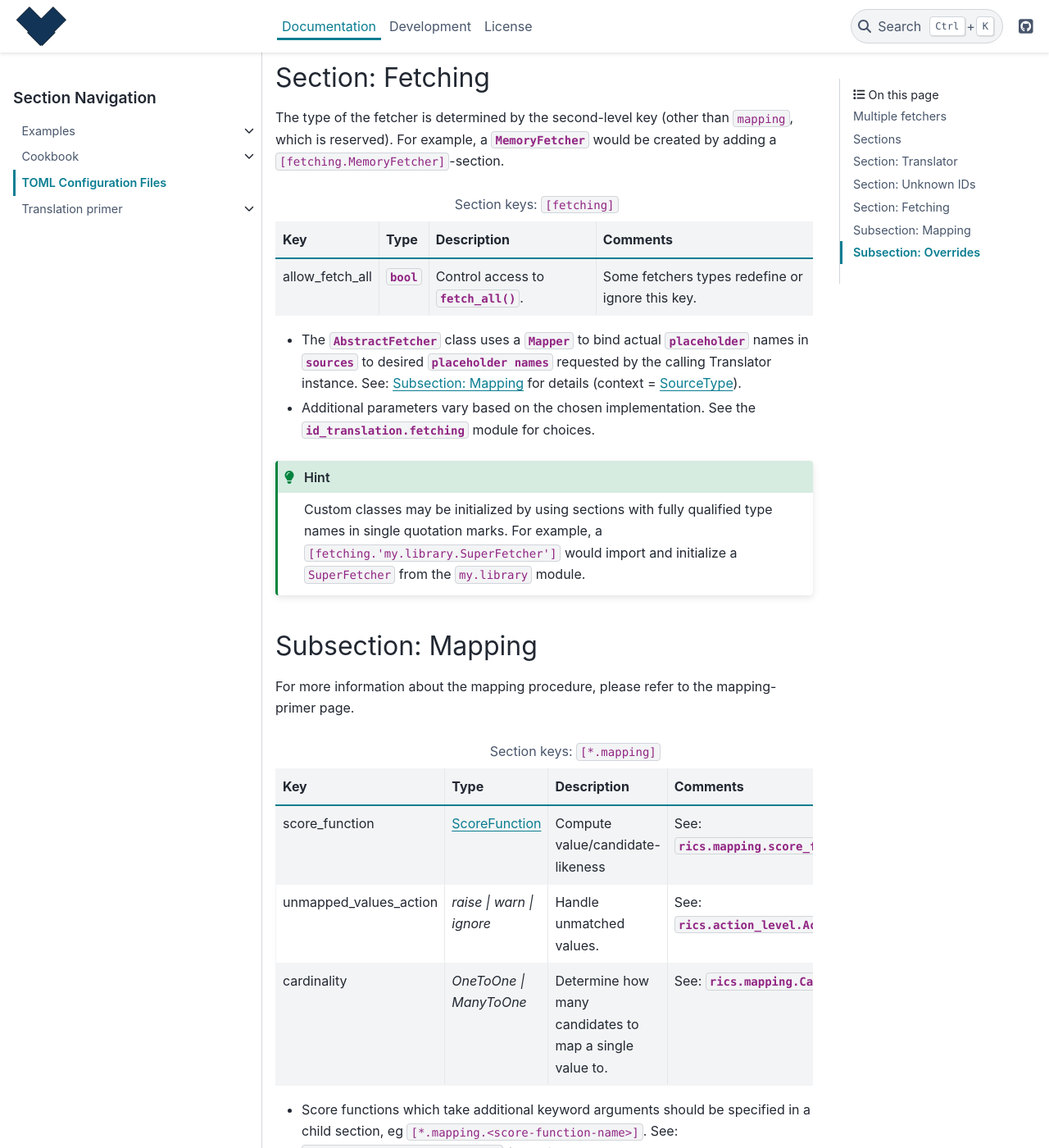
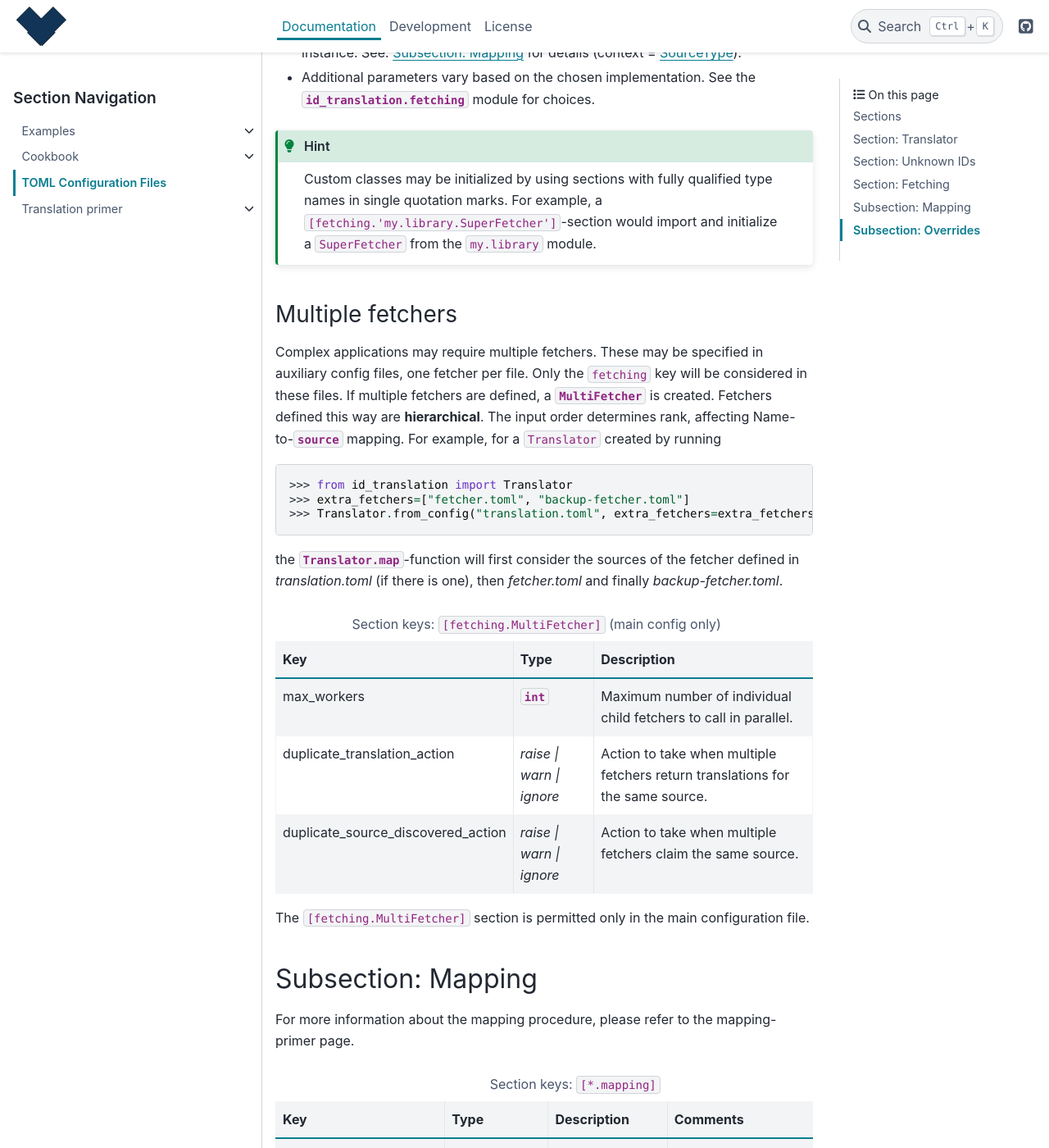
Before and after one commit to rsundqvist/id-translation, a Sphinx documentation site: the page built from docs/documentation/translator-config.rst, in a window 1280 px wide and 1400 px high, scrolled down 1753 px. Shown: the whole window at 82% size. Built offline with Sphinx 7.4.7 and the PyData theme 0.15.4, drawn with Linux system fonts in a browser that asks for light colours; pages that are not in the unit, such as notebooks, are missing from menus; comment, search, counter and statistics services are not loaded; some of the changed text lies outside the part shown.

Commit message:
Allow configuring MultiFetcher from main TOML configuration file
Also: Fix MultiFetcher action level type hints

```diff
--- a/docs/documentation/translator-config.rst
+++ b/docs/documentation/translator-config.rst
@@ -99,8 +84,42 @@
 .. hint::
 
    Custom classes may be initialized by using sections with fully qualified type names in single quotation marks. For
-   example, a ``[fetching.'my.library.SuperFetcher']`` would import and initialize a ``SuperFetcher`` from the
+   example, a ``[fetching.'my.library.SuperFetcher']``-section would import and initialize a ``SuperFetcher`` from the
    ``my.library`` module.
+
+
+Multiple fetchers
+~~~~~~~~~~~~~~~~~
+Complex applications may require multiple fetchers. These may be specified in auxiliary config files, one fetcher per
+file. Only the ``fetching`` key will be considered in these files. If multiple fetchers are defined, a
+:class:`~id_translation.fetching.MultiFetcher` is created. Fetchers defined this way are **hierarchical**. The input
+order determines rank, affecting Name-to-:attr:`source <id_translation.fetching.Fetcher.sources>` mapping. For
+example, for a ``Translator`` created by running
+
+>>> from id_translation import Translator
+>>> extra_fetchers=["fetcher.toml", "backup-fetcher.toml"]
+>>> Translator.from_config("translation.toml", extra_fetchers=extra_fetchers)
+
+the :func:`Translator.map <id_translation.Translator.map>`-function will first consider the sources of the fetcher
+defined in `translation.toml` (if there is one), then `fetcher.toml` and finally `backup-fetcher.toml`.
+
+.. list-table:: Section keys: ``[fetching.MultiFetcher]`` (main config only)
+   :header-rows: 1
+
+   * - Key
+     - Type
+     - Description
+   * - max_workers
+     - :py:class:`int`
+     - Maximum number of individual child fetchers to call in parallel.
+   * - duplicate_translation_action
+     - `raise | warn | ignore`
+     - Action to take when multiple fetchers return translations for the same source.
+   * - duplicate_source_discovered_action
+     - `raise | warn | ignore`
+     - Action to take when multiple fetchers claim the same source.
+
+The ``[fetching.MultiFetcher]`` section is permitted only in the main configuration file.
 
 .. _translator-config-mapping:
 
```
Also changed, not shown: other parts of docs/documentation/translator-config.rst (+0 -15 lines), CHANGELOG.md (+1 -0 lines), 8 other files.
